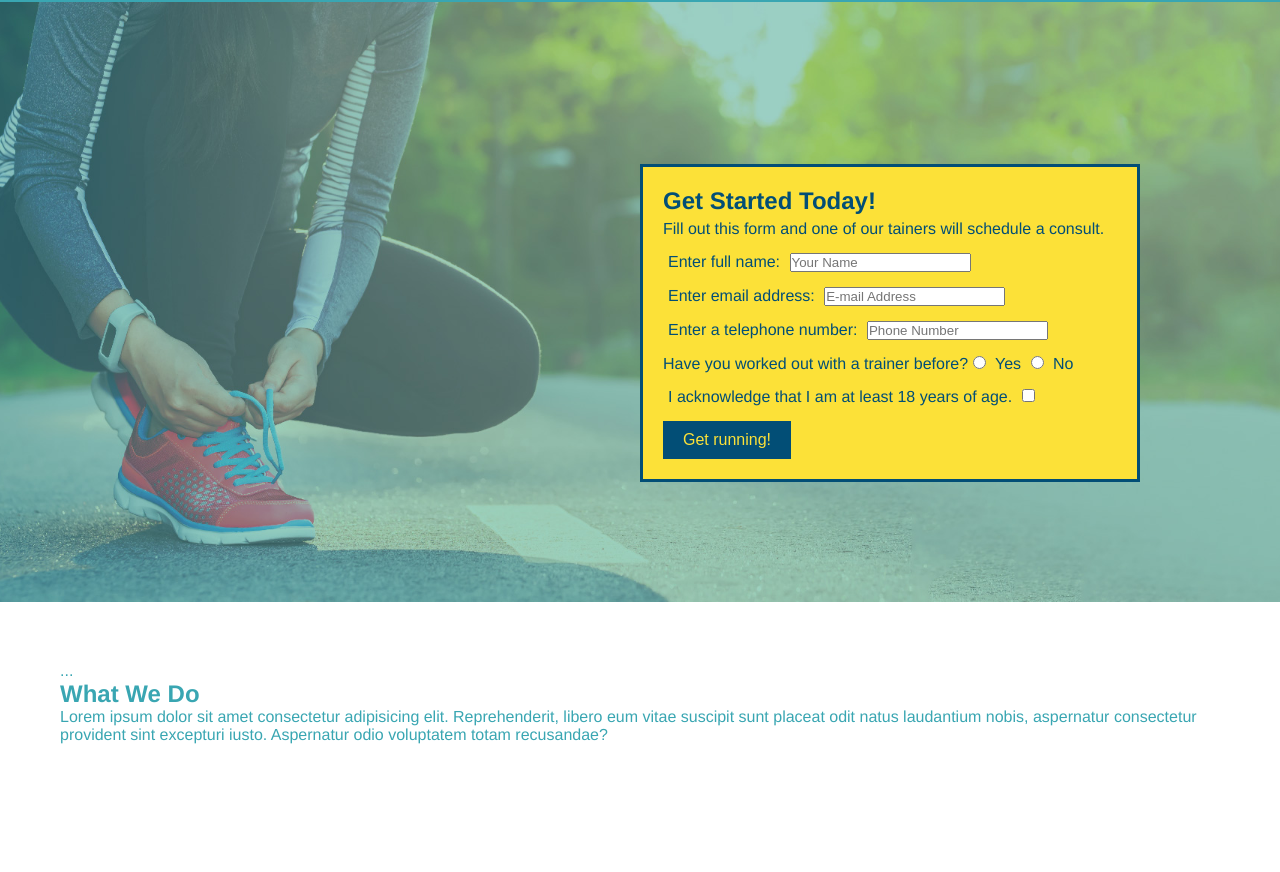
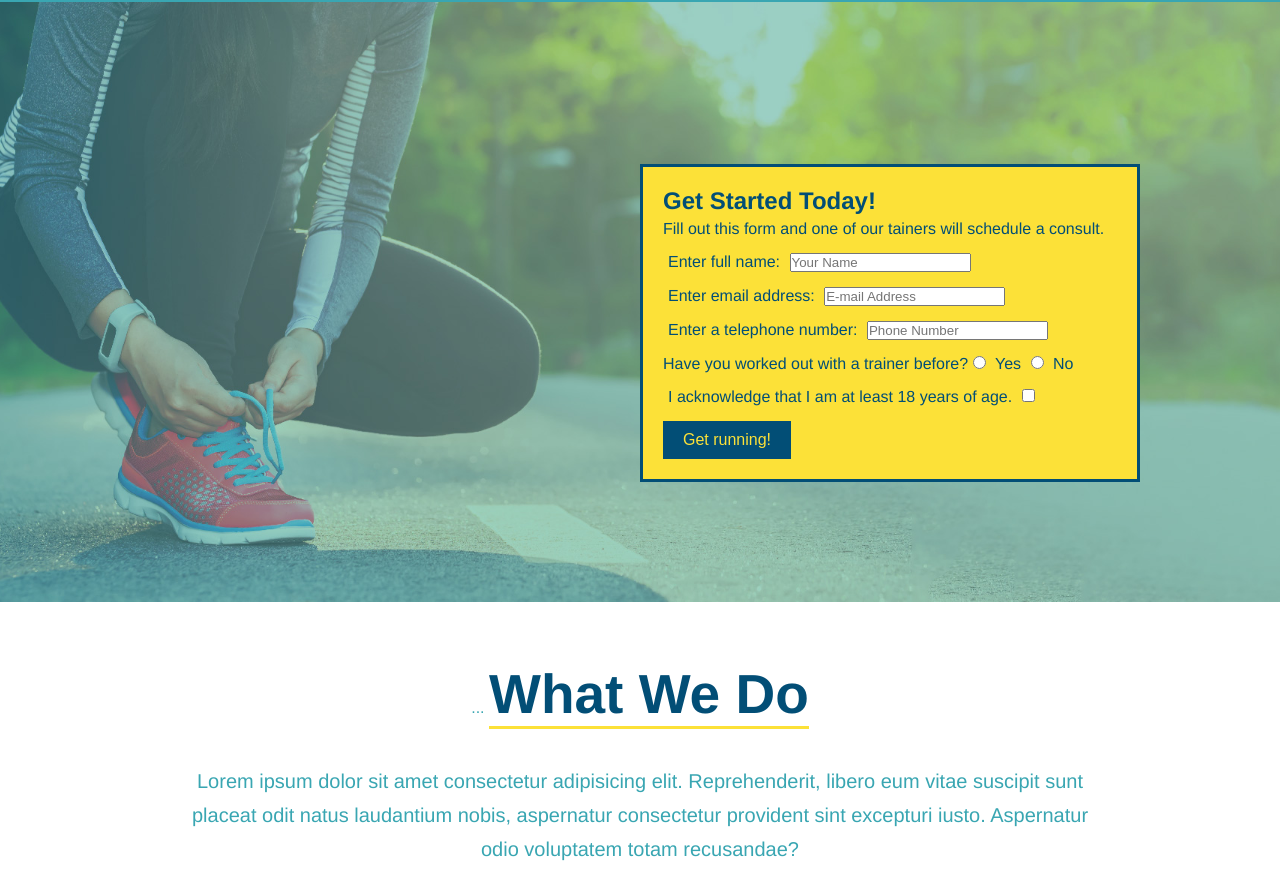
Before and after one commit to kmeregildo/run-buddy, a plain HTML site: page index.html in a window 1280 px wide. Shown: the part 80-952 px from the top of the page. Drawn offline with Linux system fonts and the light colour scheme.

Commit message:
style what we do section

```diff
--- a/assets/css/style.css
+++ b/assets/css/style.css
@@ -106,3 +106,24 @@ section {
     font-size: 16px;
 }
 /* HERO STYLES END */
+.intro {
+    text-align: center;
+}
+.intro h2 {
+    font-size: 55px;
+    color: #024e76;
+    margin-bottom: 35px;
+    padding: 0 100px 20 px 100px;
+    border-bottom: 3px solid;
+    border-color: #fce138;
+    /* add this alongside your other declarations */
+    display: inline-block;
+}
+.intro p {
+    line-height: 1.7;
+    color: #39a6b2;
+    width: 80%;
+    font-size: 20px;
+    /* add this alongsize your other declarations */
+    margin: 0 auto;
+}
--- a/index.html
+++ b/index.html
@@ -71,7 +71,7 @@
             <!-- end hero -->
 
         <!-- "what we do" section -->
-        <section id="what-we-do">
+        <section id="what-we-do" class="intro">
             ...
             <h2>What We Do</h2>
             <p>Lorem ipsum dolor sit amet consectetur adipisicing elit. Reprehenderit, libero eum vitae suscipit sunt placeat odit natus laudantium nobis, aspernatur consectetur provident sint excepturi iusto. Aspernatur odio voluptatem totam recusandae?</p>
```
